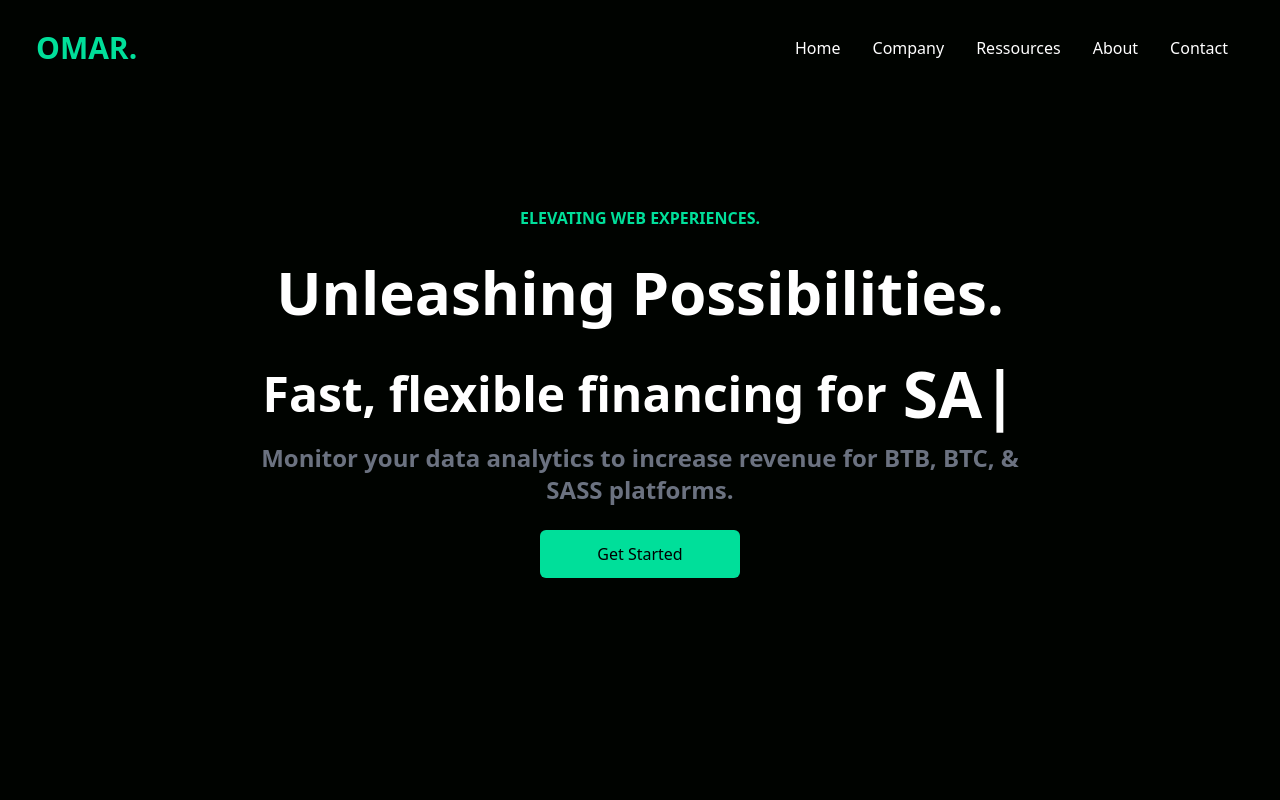
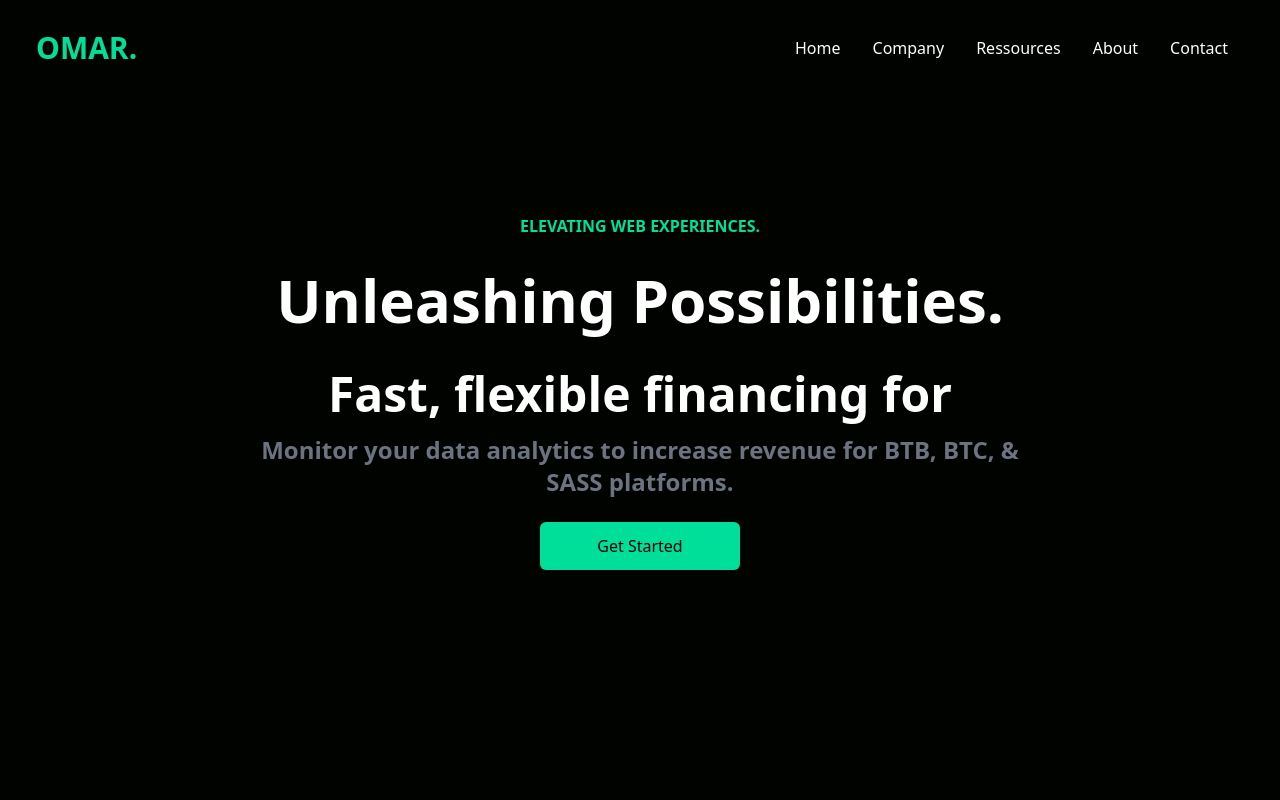
Before and after one commit to baccouchee/portfolio-template, a React (Vite) app: page / in a window 1280 px wide. Shown: the top 800 px of the page. Built offline with nearby package versions, Linux system fonts and the light colour scheme.

Commit message:
fix react-typed

```diff
--- a/package.json
+++ b/package.json
@@ -9,10 +9,10 @@
     "preview": "vite preview"
   },
   "dependencies": {
+    "framer-motion": "^10.13.0",
     "react": "^18.2.0",
     "react-dom": "^18.2.0",
-    "react-icons": "^4.10.1",
-    "react-typed": "^1.2.0"
+    "react-icons": "^4.10.1"
   },
   "devDependencies": {
     "@types/react": "^18.0.28",
--- a/src/components/hero.jsx
+++ b/src/components/hero.jsx
@@ -1,5 +1,4 @@
 import React from 'react'
-import Typed from 'react-typed'
 
 const Hero = () => {
   return (
@@ -9,13 +8,6 @@ const Hero = () => {
         <h1 className="md:text-6xl sm:text-5xl text-4xl font-bold md:py-6">Unleashing Possibilities.</h1>
         <div className="flex justify-center items-center">
           <p className="md:text-5xl sm:text-4xl text-xl font-bold py-4">Fast, flexible financing for</p>
-          <Typed
-            className="text-[5vw] font-bold md:pl-4 pl-2"
-            strings={['BTB', 'BTC', 'SASS']}
-            typeSpeed={120}
-            backSpeed={140}
-            loop
-          />
         </div>
         <p className="md:text-2xl text-xl font-bold text-gray-500">
           Monitor your data analytics to increase revenue for BTB, BTC, & SASS platforms.
```
Also changed, not shown: 1 other file (tests, documents, lock files or other folders).
